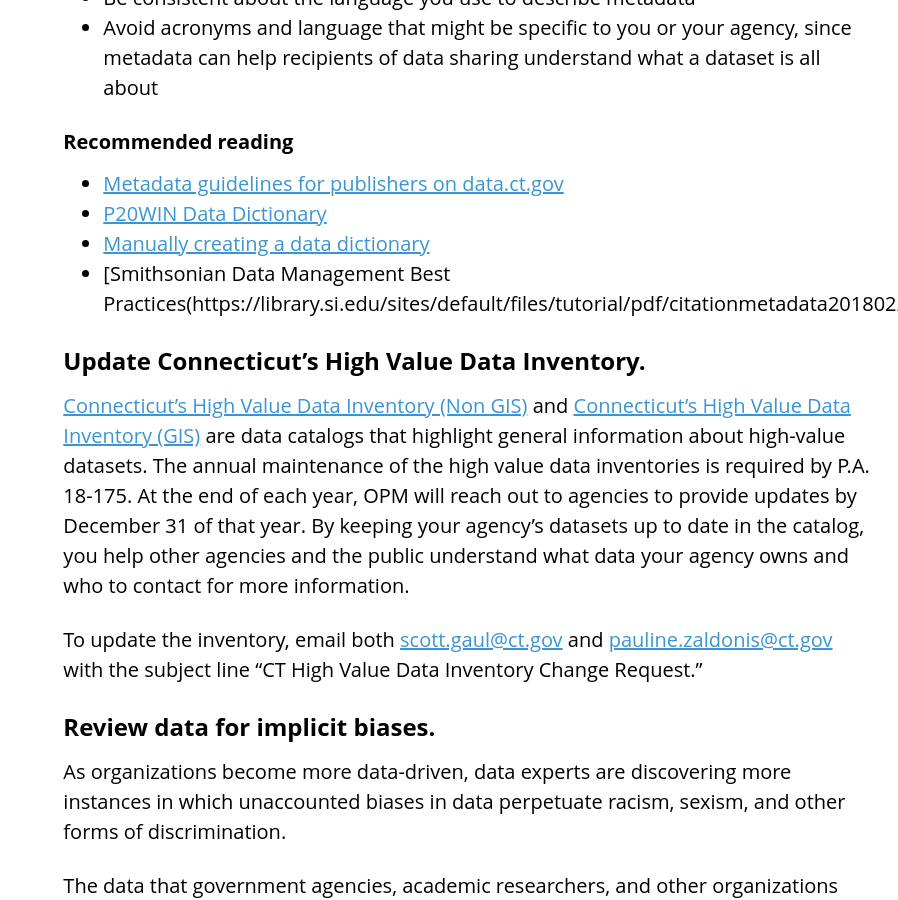
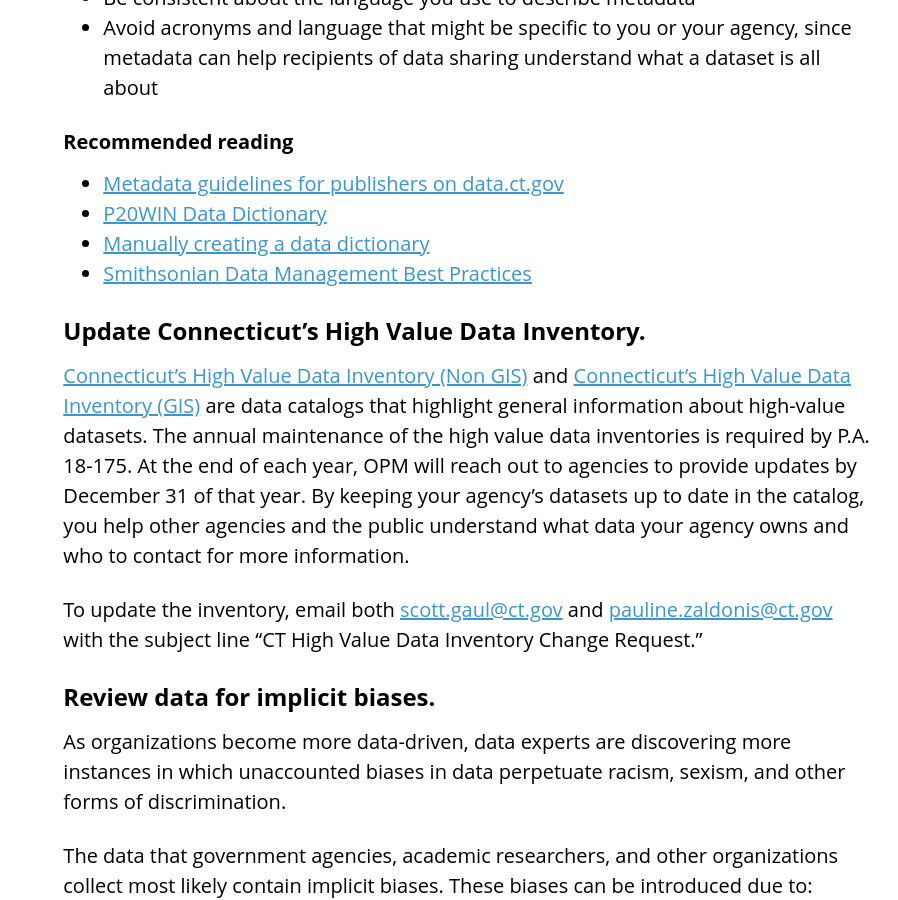
Before and after one commit to CTOpenData/data-sharing-playbook, a Jekyll site: the page built from 1_enabling-data-sharing.md, in a window 1280 px wide and 900 px high, scrolled down 3103 px. Shown: the whole window, without its empty margins (382-1280 px from the left). Built offline with Jekyll 4.4.1, drawn with Linux system fonts in a browser that asks for light colours.

Commit message:
Update 1_enabling-data-sharing.md

```diff
--- a/1_enabling-data-sharing.md
+++ b/1_enabling-data-sharing.md
@@ -66,7 +66,7 @@ When tracking metadata, it’s important to:
 * [Metadata guidelines for publishers on data.ct.gov](https://portal.ct.gov/-/media/CT-Data/Metadata-Guidelines.docx?la=en)
  * [P20WIN Data Dictionary](https://www.ct.edu/files/pdfs/p20win/P20WIN_Data_Dictionary.xlsx)
  * [Manually creating a data dictionary](https://data.nal.usda.gov/manually-creating-data-dictionary)
- * [Smithsonian Data Management Best Practices(https://library.si.edu/sites/default/files/tutorial/pdf/citationmetadata20180226.pdf)
+ * [Smithsonian Data Management Best Practices](https://library.si.edu/sites/default/files/tutorial/pdf/citationmetadata20180226.pdf)
 
 ## Update Connecticut’s High Value Data Inventory.
 [Connecticut’s High Value Data Inventory (Non GIS)](https://data.ct.gov/Government/2019-CT-Data-Catalog-Non-GIS-/f6rf-n3ke/) and [Connecticut’s High Value Data Inventory (GIS)](https://data.ct.gov/Government/2019-CT-Data-Catalog-GIS-/kr39-sdfm/) are data catalogs that highlight general information about high-value datasets. The annual maintenance of the high value data inventories is required by P.A. 18-175. At the end of each year, OPM will reach out to agencies to provide updates by December 31 of that year. By keeping your agency’s datasets up to date in the catalog, you help other agencies and the public understand what data your agency owns and who to contact for more information.
```
